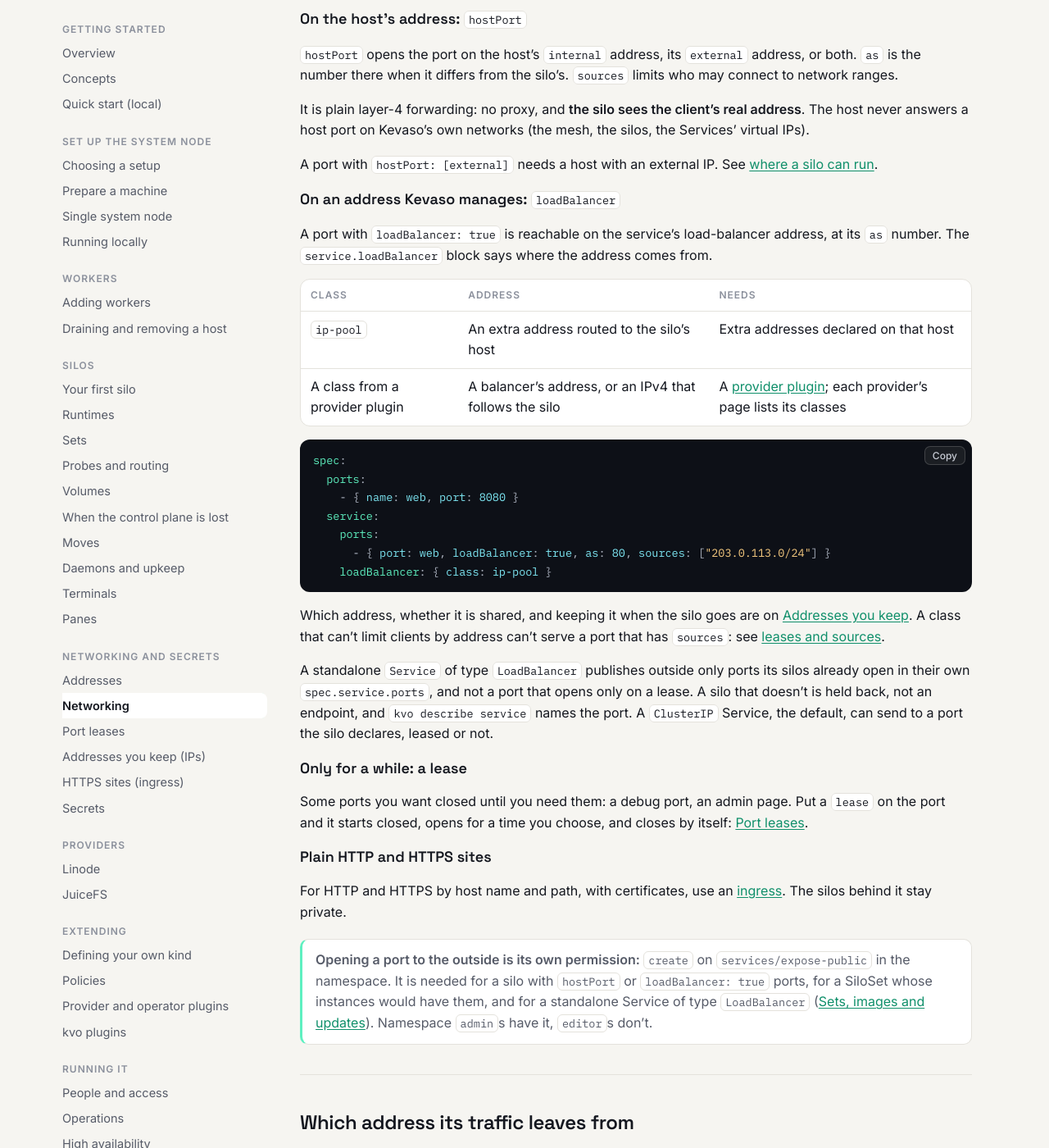
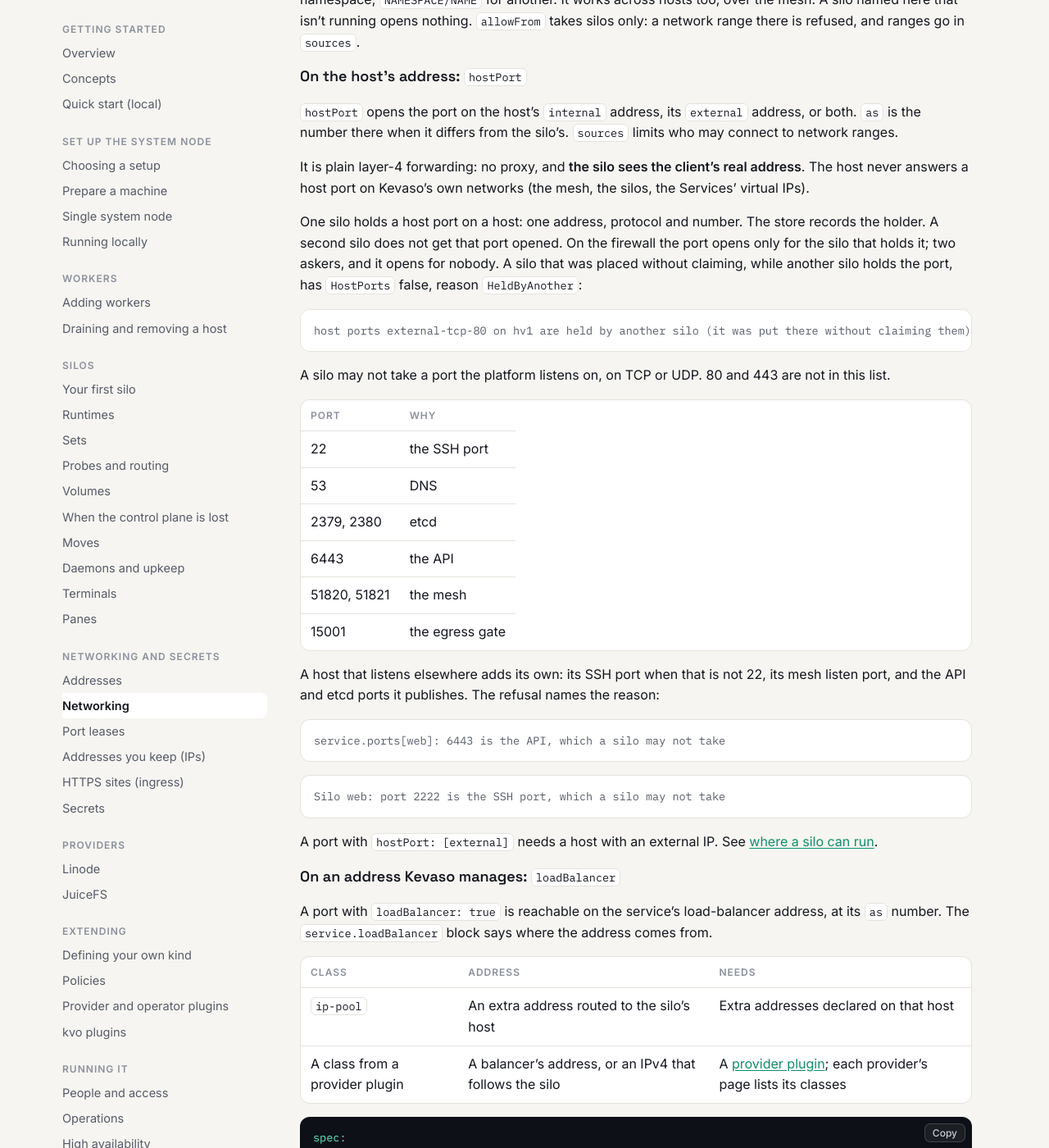
Before and after one commit to dlebee/kevaso-docs, a Jekyll site: the page built from networking.md, in a window 1280 px wide and 1400 px high, scrolled down 1736 px. Shown: the whole window at 82% size. Built offline with Jekyll 4.4.1, drawn with Linux system fonts in a browser that asks for light colours; some of the changed text lies outside the part shown.

Commit message:
A silo may not take a host's own ports, and the command reference matches the new flags.
Co-Authored-By: Grok <noreply@x.ai>
Co-authored-by: Cursor <cursoragent@cursor.com>

````diff
--- a/networking.md
+++ b/networking.md
@@ -25,8 +25,9 @@ Internal IP, external IP, mesh IP, silo IP and cluster IP each mean one thing in
 | A silo → another silo | Denied | The receiving port's `allowFrom` |
 | Outside → a silo | Denied | A service port with `hostPort` or `loadBalancer: true` |
 | A silo → outside | Denied | A `Grant` naming the destination ([below](#what-a-silo-may-reach-outside)) |
-| A silo → its host | DNS and ping only | Never more, except the [local endpoint]({{ '/secrets/' | relative_url }}) for a silo that has something to ask it, and the egress gate for a silo whose grants name hosts |
-| A silo → the mesh's host addresses | Denied | Never |
+| A silo → its host | DNS and ping only, on this host's gateway | Never more, except the [local endpoint]({{ '/secrets/' | relative_url }}) for a silo that has something to ask it, and the egress gate for a silo whose grants name hosts |
+| A silo → another host's own listeners, over the mesh | Denied | Never. A packet from a silo that arrives on the mesh is dropped |
+| A silo → any host's `10.64.N.1` | Denied | Never, except this host's own DNS (port 53) and ping |
 | A silo → names (DNS) | Allowed | Its host answers on the silo network's gateway |
 
 Each silo also can't send packets with an address other than its own (anti-spoofing), so a rule
@@ -69,6 +70,37 @@ the number there when it differs from the silo's. `sources` limits who may conne
 
 It is plain layer-4 forwarding: no proxy, and **the silo sees the client's real address**. The host
 never answers a host port on Kevaso's own networks (the mesh, the silos, the Services' virtual IPs).
+
+One silo holds a host port on a host: one address, protocol and number. The store records the
+holder. A second silo does not get that port opened. On the firewall the port opens only for the
+silo that holds it; two askers, and it opens for nobody. A silo that was placed without claiming,
+while another silo holds the port, has `HostPorts` false, reason `HeldByAnother`:
+
+```text
+host ports external-tcp-80 on hv1 are held by another silo (it was put there without claiming them); move one of the two
+```
+
+A silo may not take a port the platform listens on, on TCP or UDP. 80 and 443 are not in this list.
+
+| Port | Why |
+|---|---|
+| 22 | the SSH port |
+| 53 | DNS |
+| 2379, 2380 | etcd |
+| 6443 | the API |
+| 51820, 51821 | the mesh |
+| 15001 | the egress gate |
+
+A host that listens elsewhere adds its own: its SSH port when that is not 22, its mesh listen port,
+and the API and etcd ports it publishes. The refusal names the reason:
+
+```text
+service.ports[web]: 6443 is the API, which a silo may not take
+```
+
+```text
+Silo web: port 2222 is the SSH port, which a silo may not take
+```
 
 A port with `hostPort: [external]` needs a host with an external IP. See
 [where a silo can run]({{ '/networking/model/' | relative_url }}#ports-declare-then-open).
@@ -115,8 +147,9 @@ The silos behind it stay private.
 
 > **Opening a port to the outside is its own permission:** `create` on `services/expose-public` in
 > the namespace. It is needed for a silo with `hostPort` or `loadBalancer: true` ports, for a SiloSet
-> whose instances would have them, and for a standalone Service of type `LoadBalancer`
-> ([Sets, images and updates]({{ '/silos/sets/' | relative_url }})). Namespace `admin`s have it,
+> whose instances would have them, and for a standalone Service of type `LoadBalancer`. An edit that
+> widens that reach needs it too
+> ([People and access]({{ '/access/#roles' | relative_url }})). Namespace `admin`s have it,
 > `editor`s don't.
 
 ---
@@ -216,7 +249,10 @@ opens 443. Addresses are IPv4 only for now.
 - the host's loopback (`127.0.0.0/8`), `0.0.0.0/8`, link-local (`169.254.0.0/16`, the cloud
   metadata address `169.254.169.254` included), multicast or reserved addresses;
 - the cluster's own ranges (the mesh, silo and service ranges) except as its silos allow;
-- its own host's internal and external addresses.
+- its own host's internal and external addresses;
+- every host's address on the silo network, `10.64.N.1`, except this host's own DNS and ping;
+- another host's own listeners, reached over the mesh. A silo on one host reaches nothing of another
+  host itself. It still reaches that host's silos, as those silos allow.
 
 A grant naming an address in the first two is refused when you write it. So `0.0.0.0/0` means "the internet and
 your private networks", nothing more. A silo still reaches the ports its host publishes for other
````
Also changed, not shown: networking/leases.md (+3 -2 lines), reference.md (+12 -5 lines).
